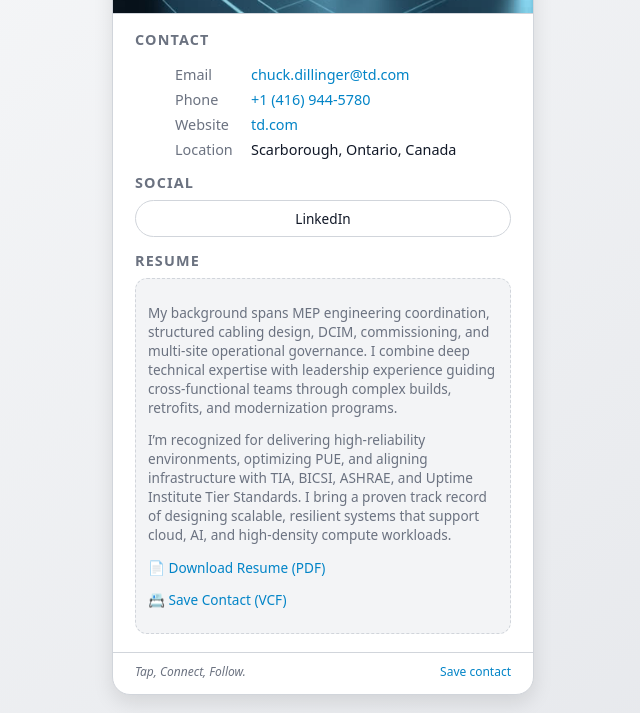
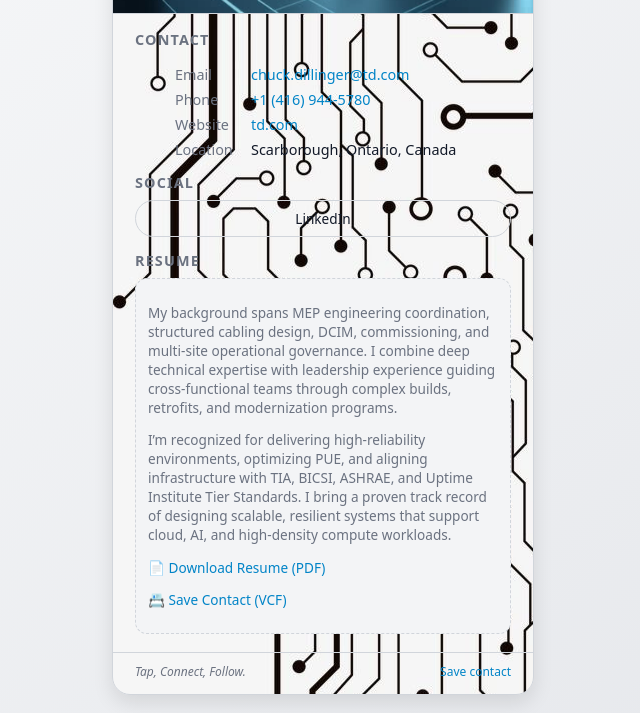
Before and after one commit to dillic26/vcard.github.io, a plain HTML site: page index.html in a window 1280 px wide. Shown: the part 312-1025 px from the top of the page, without its empty margins (317-957 px from the left). Drawn offline with Linux system fonts and the light colour scheme.

Commit message:
Comment out background color in card style
Commented out the background color property in the card style.

```diff
--- a/index.html
+++ b/index.html
@@ -25,7 +25,7 @@
       max-width: 420px;
       width: 100%;
       background-image: url('circuit.jpg');
-      background: #ffffff;
+      /* background: #ffffff; */
       border-radius: 18px;
       box-shadow: 0 8px 20px rgba(0, 0, 0, 0.1);
       border: 1px solid #d1d5db;
```
